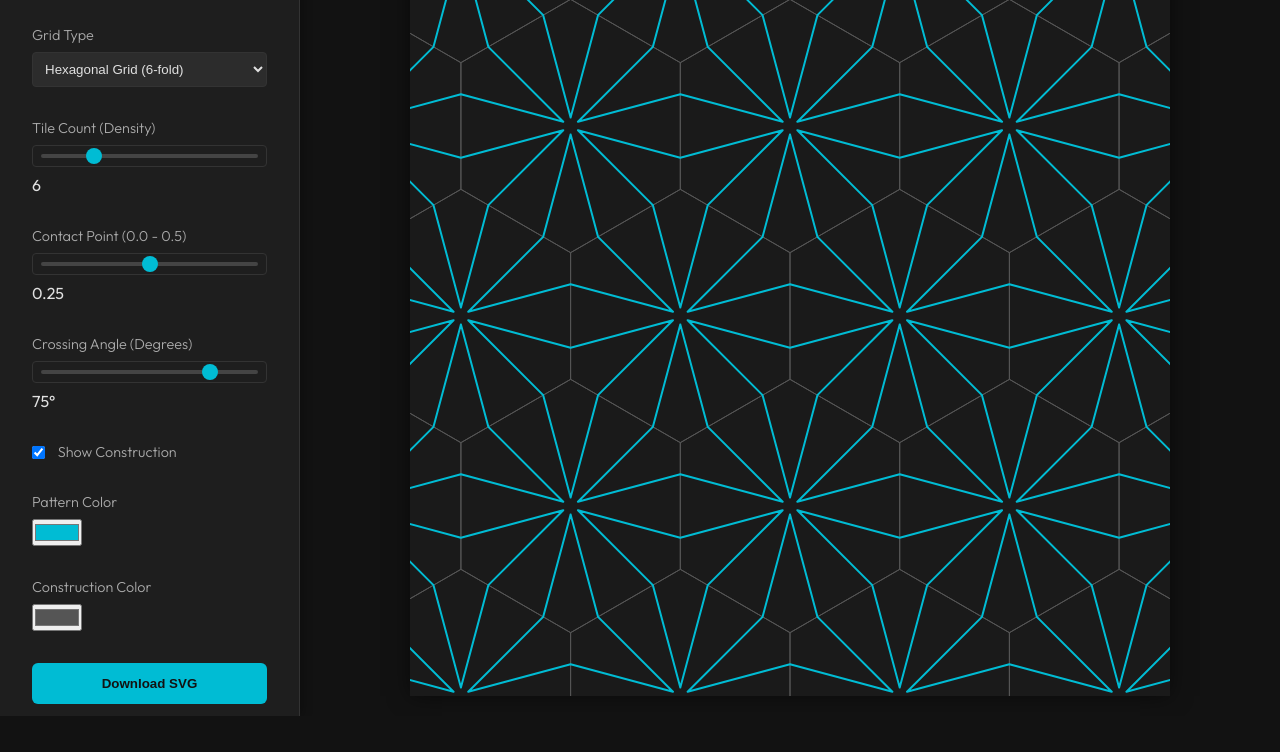
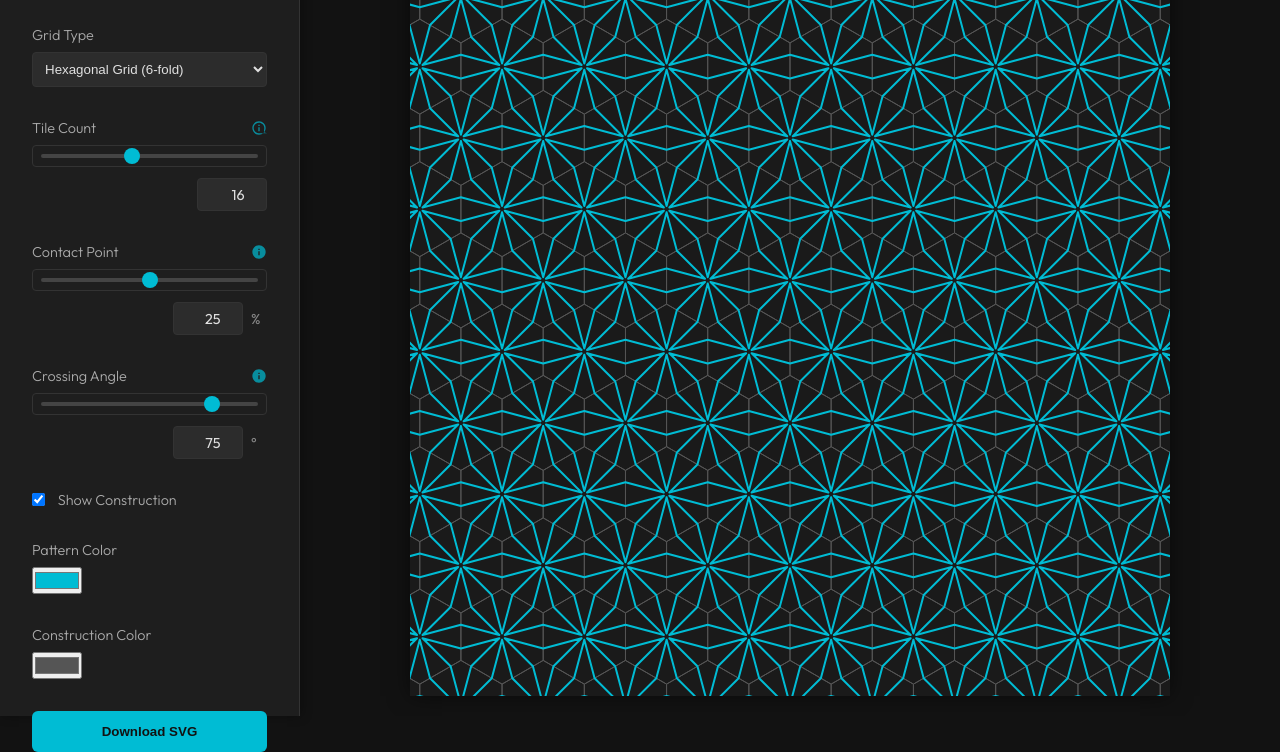
Before and after one commit to arnaudin/Islamic-Geometry, a website with bundled scripts: page index.html in a window 1280 px wide. Shown: the part 84-836 px from the top of the page. Before the commit the page ends 800 px from the top, so only its background shows below. Built offline with nearby package versions, Linux system fonts and the light colour scheme.

Commit message:
UI Refinements

```diff
--- a/css/style.css
+++ b/css/style.css
@@ -137,3 +137,97 @@ canvas {
     box-shadow: 0 0 20px rgba(0, 0, 0, 0.5);
     background-color: #1a1a1a;
 }
+
+/* UI Refinements */
+.label-row {
+    display: flex;
+    align-items: center;
+    justify-content: space-between;
+}
+
+.label-row label {
+    font-size: 0.9rem;
+    font-weight: 300;
+    color: #aaa;
+}
+
+/* Tooltip - improved */
+.tooltip {
+    display: flex;
+    align-items: center;
+    justify-content: center;
+    cursor: help;
+    color: var(--accent-color);
+    margin-left: 0.5rem;
+    opacity: 0.7;
+    transition: opacity 0.2s;
+    position: relative;
+    /* Anchor for absolute positioning */
+}
+
+.tooltip:hover {
+    opacity: 1;
+}
+
+.tooltip:hover::after {
+    content: attr(data-text);
+    position: absolute;
+    /* Position below the icon */
+    top: 100%;
+    right: 0;
+    /* Or center it: left: 50%; transform: translateX(-50%); */
+    /* To avoid clipping on right edge, let's align right edge to icon right edge */
+
+    min-width: 200px;
+    background: #333;
+    color: #fff;
+    padding: 0.8rem;
+    border-radius: 4px;
+    font-size: 0.85rem;
+    line-height: 1.4;
+    box-shadow: 0 4px 12px rgba(0, 0, 0, 0.5);
+    z-index: 9999;
+    /* Ensure high z-index */
+    border: 1px solid #555;
+    pointer-events: none;
+    white-space: normal;
+    margin-top: 5px;
+    /* Spacing */
+}
+
+/* Number Input Container */
+.number-input-container {
+    display: flex;
+    align-items: center;
+    gap: 0.5rem;
+    margin-top: 0.2rem;
+    justify-content: flex-end;
+    /* Align to right */
+}
+
+input[type="range"] {
+    flex-grow: 1;
+}
+
+input[type="number"] {
+    width: 70px;
+    background: #2c2c2c;
+    border: 1px solid var(--border-color);
+    color: var(--text-color);
+    border-radius: 4px;
+    padding: 0.4rem;
+    text-align: right;
+    font-family: var(--font-family);
+    font-size: 0.9rem;
+}
+
+input[type="number"]:focus {
+    outline: none;
+    border-color: var(--accent-color);
+}
+
+.unit {
+    font-size: 0.9rem;
+    color: #888;
+    width: 1rem;
+}
--- a/index.html
+++ b/index.html
@@ -23,21 +23,45 @@
             </div>
 
             <div class="control-group">
-                <label for="tileCount">Tile Count (Density)</label>
-                <input type="range" id="tileCount" min="2" max="20" step="1" value="6">
-                <span id="tileCountVal">6</span>
+                <div class="label-row">
+                    <label for="tileCount">Tile Count</label>
+                    <div class="tooltip" data-text="The density of the grid (number of tiles across).">
+                        <svg viewBox="0 0 24 24" width="16" height="16" fill="currentColor"><path d="M11 7h2v2h-2zm0 4h2v6h-2zm1-9C6.48 2 2 6.48 2 12s4.48 10 10 10 10-4.48 10-10S17.52 2 12 2zm0 18c-4.41 0-8-3.59-8-8s3.59-8 8-8 8 3.59 8 8-3.59 8 8 8z"/></svg>
+                    </div>
+                </div>
+                <input type="range" id="tileCount" min="2" max="36" step="1" value="16">
+                <div class="number-input-container">
+                    <input type="number" id="tileCountNum" min="2" max="36" value="16">
+                </div>
             </div>
 
             <div class="control-group">
-                <label for="contactPoint">Contact Point (0.0 - 0.5)</label>
+                <div class="label-row">
+                    <label for="contactPoint">Contact Point</label>
+                    <div class="tooltip" data-text="Position along the edge where pattern starts (0% = Corner, 50% = Middle).">
+                        <svg viewBox="0 0 24 24" width="16" height="16" fill="currentColor"><path d="M12 2C6.48 2 2 6.48 2 12s4.48 10 10 10 10-4.48 10-10S17.52 2 12 2zm1 15h-2v-6h2v6zm0-8h-2V7h2v2z"/></svg>
+                    </div>
+                </div>
+                <!-- Range: 0 to 0.5 -->
                 <input type="range" id="contactPoint" min="0" max="0.5" step="0.01" value="0.25">
-                <span id="contactPointVal">0.25</span>
+                <div class="number-input-container">
+                    <input type="number" id="contactPointNum" min="0" max="50" step="1" value="25">
+                    <span class="unit">%</span>
+                </div>
             </div>
 
             <div class="control-group">
-                <label for="crossingAngle">Crossing Angle (Degrees)</label>
-                <input type="range" id="crossingAngle" min="15" max="90" step="1" value="75">
-                <span id="crossingAngleVal">75°</span>
+                <div class="label-row">
+                    <label for="crossingAngle">Crossing Angle</label>
+                    <div class="tooltip" data-text="Angle of pattern lines relative to grid edge.">
+                        <svg viewBox="0 0 24 24" width="16" height="16" fill="currentColor"><path d="M12 2C6.48 2 2 6.48 2 12s4.48 10 10 10 10-4.48 10-10S17.52 2 12 2zm1 15h-2v-6h2v6zm0-8h-2V7h2v2z"/></svg>
+                    </div>
+                </div>
+                <input type="range" id="crossingAngle" min="15" max="89" step="1" value="75">
+                <div class="number-input-container">
+                    <input type="number" id="crossingAngleNum" min="15" max="89" value="75">
+                    <span class="unit">°</span>
+                </div>
             </div>
 
             <div class="control-group checkbox">
--- a/js/main.js
+++ b/js/main.js
@@ -6,13 +6,21 @@ document.addEventListener('DOMContentLoaded', () => {
     const ctx = canvas.getContext('2d');
 
     // UI Elements
+    // UI Elements
     const gridTypeSelect = document.getElementById('gridType');
+
+    // Tile Count
     const tileCountInput = document.getElementById('tileCount');
-    const tileCountVal = document.getElementById('tileCountVal');
+    const tileCountNum = document.getElementById('tileCountNum');
+
+    // Contact Point
     const contactPointInput = document.getElementById('contactPoint');
-    const contactPointVal = document.getElementById('contactPointVal');
+    const contactPointNum = document.getElementById('contactPointNum');
+
+    // Crossing Angle
     const crossingAngleInput = document.getElementById('crossingAngle');
-    const crossingAngleVal = document.getElementById('crossingAngleVal');
+    const crossingAngleNum = document.getElementById('crossingAngleNum');
+
     const showConstructionCheck = document.getElementById('showConstruction');
     const patternColorInput = document.getElementById('patternColor');
     const constructionColorInput = document.getElementById('constructionColor');
@@ -96,6 +104,21 @@ document.addEventListener('DOMContentLoaded', () => {
         renderer.drawPattern(ctx, pattern, state.patternColor);
     }
 
+    // HELPER: Sync inputs
+    function syncInputs(source, target, isPercentage = false) {
+        if (isPercentage) {
+            // Source is Range (0-0.5) -> Target is Num (0-50)
+            if (source.type === 'range') {
+                target.value = Math.round(source.value * 100);
+            } else {
+                // Source is Num (0-50) -> Target is Range (0-0.5)
+                target.value = source.value / 100;
+            }
+        } else {
+            target.value = source.value;
+        }
+    }
+
     // Event Listeners
     gridTypeSelect.addEventListener('change', (e) => {
         state.gridType = e.target.value;
@@ -103,24 +126,66 @@ document.addEventListener('DOMContentLoaded', () => {
         updateGeometry();
     });
 
-    tileCountInput.addEventListener('input', (e) => {
-        state.tileCount = parseInt(e.target.value);
-        tileCountVal.textContent = state.tileCount;
+    // Tile Count
+    function updateTileCount(val) {
+        state.tileCount = parseInt(val);
         state.gridSize = state.width / state.tileCount;
         updateGeometry();
+    }
+
+    tileCountInput.addEventListener('input', (e) => {
+        syncInputs(tileCountInput, tileCountNum);
+        updateTileCount(e.target.value);
     });
 
-    contactPointInput.addEventListener('input', (e) => {
-        state.contactT = parseFloat(e.target.value);
-        contactPointVal.textContent = state.contactT.toFixed(2);
-        updateGeometry();
+    tileCountNum.addEventListener('input', (e) => {
+        let val = parseInt(e.target.value);
+        if (val < 2) val = 2;
+        if (val > 36) val = 36;
+        syncInputs(tileCountNum, tileCountInput);
+        updateTileCount(val);
     });
 
+    // Contact Point
+    function updateContactPoint(val) { // val is 0-0.5 from slider
+        state.contactT = parseFloat(val);
+        updateGeometry();
+    }
+
+    contactPointInput.addEventListener('input', (e) => {
+        syncInputs(contactPointInput, contactPointNum, true); // true for percentage
+        updateContactPoint(e.target.value);
+    });
+
+    contactPointNum.addEventListener('input', (e) => {
+        let val = parseFloat(e.target.value);
+        if (val < 0) val = 0;
+        if (val > 50) val = 50;
+        // Manual sync back to slider
+        contactPointInput.value = val / 100;
+        updateContactPoint(val / 100);
+    });
+
+    // Crossing Angle
+    function updateAngle(val) {
+        state.angle = parseInt(val);
+        updateGeometry();
+    }
+
     crossingAngleInput.addEventListener('input', (e) => {
-        state.angle = parseInt(e.target.value);
-        crossingAngleVal.textContent = state.angle + '°';
-        updateGeometry();
+        syncInputs(crossingAngleInput, crossingAngleNum);
+        updateAngle(e.target.value);
     });
+
+    crossingAngleNum.addEventListener('input', (e) => {
+        let val = parseInt(e.target.value);
+        if (val < 15) val = 15;
+        if (val > 89) val = 89;
+
+        syncInputs(crossingAngleNum, crossingAngleInput);
+        updateAngle(val);
+    });
+
 
     showConstructionCheck.addEventListener('change', (e) => {
         state.showConstruction = e.target.checked;
```
